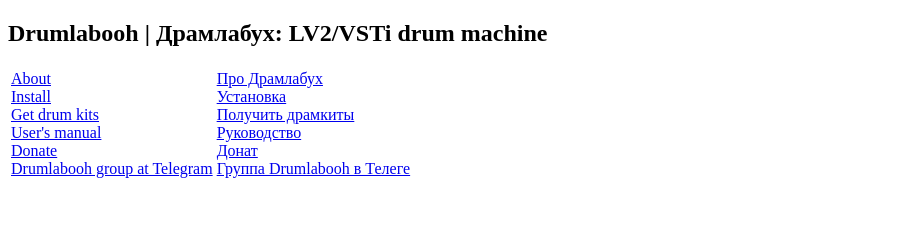
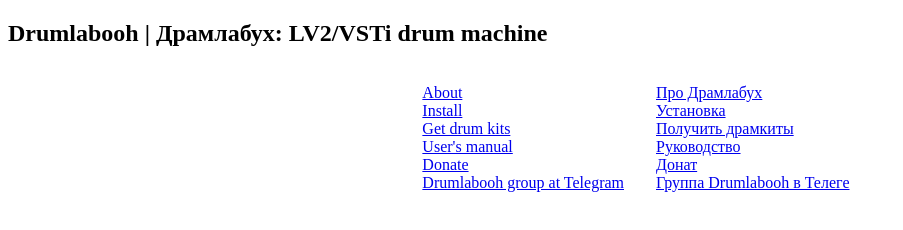
Before and after one commit to psemiletov/drumlabooh, a plain HTML site: page docs/index.html in a window 1280 px wide. Shown: the whole page, without its empty margins (0-903 px from the left). Drawn offline with Linux system fonts and the light colour scheme.

Commit message:
site upd

```diff
--- a/docs/index.html
+++ b/docs/index.html
@@ -2,17 +2,19 @@
 <html>
 <head>
 <meta charset="UTF-8">
+<link href="styles.css" rel="stylesheet" type="text/css">
+
 <title>Drumlabooh | Драмлабух: LV2/VSTi drum machine</title>
 </head>
 <body>
 
 <h2> Drumlabooh | Драмлабух: LV2/VSTi drum machine</h2>
 
-<table>
+<table class="center">
 
 <tr>
 
-<td>
+<td class="table_top_cell">
 <a href="about.html">About</a><br>
 
 <a href="install.html">Install</a><br>
@@ -28,7 +30,8 @@
 </td>
 
 
-<td>
+<td class="table_top_cell">
+
 <a href="about.html">Про Драмлабух</a><br>
 
 <a href="install.html">Установка</a><br>
--- /dev/null
+++ b/docs/styles.css
@@ -0,0 +1,11 @@
+th, td {
+  padding: 15px;
+}
+
+.center {
+  margin-left: auto;
+  margin-right: auto;
+}
+
+
+.table_top_cell{vertical-align:top;width:50%}
```
Also changed, not shown: docs/about.html (+4 -3 lines), docs/donate.html (+4 -3 lines), docs/install.html (+6 -2 lines), docs/manual.html (+4 -3 lines), 1 other file.
